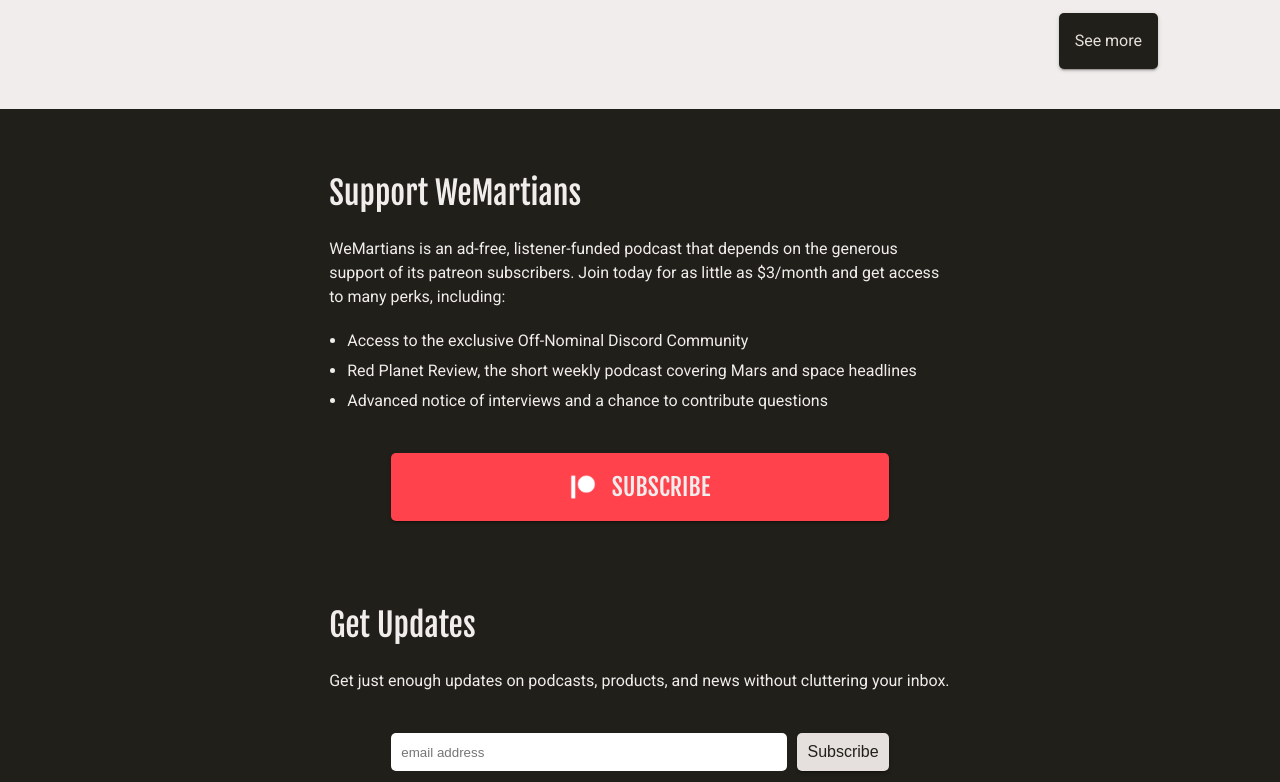
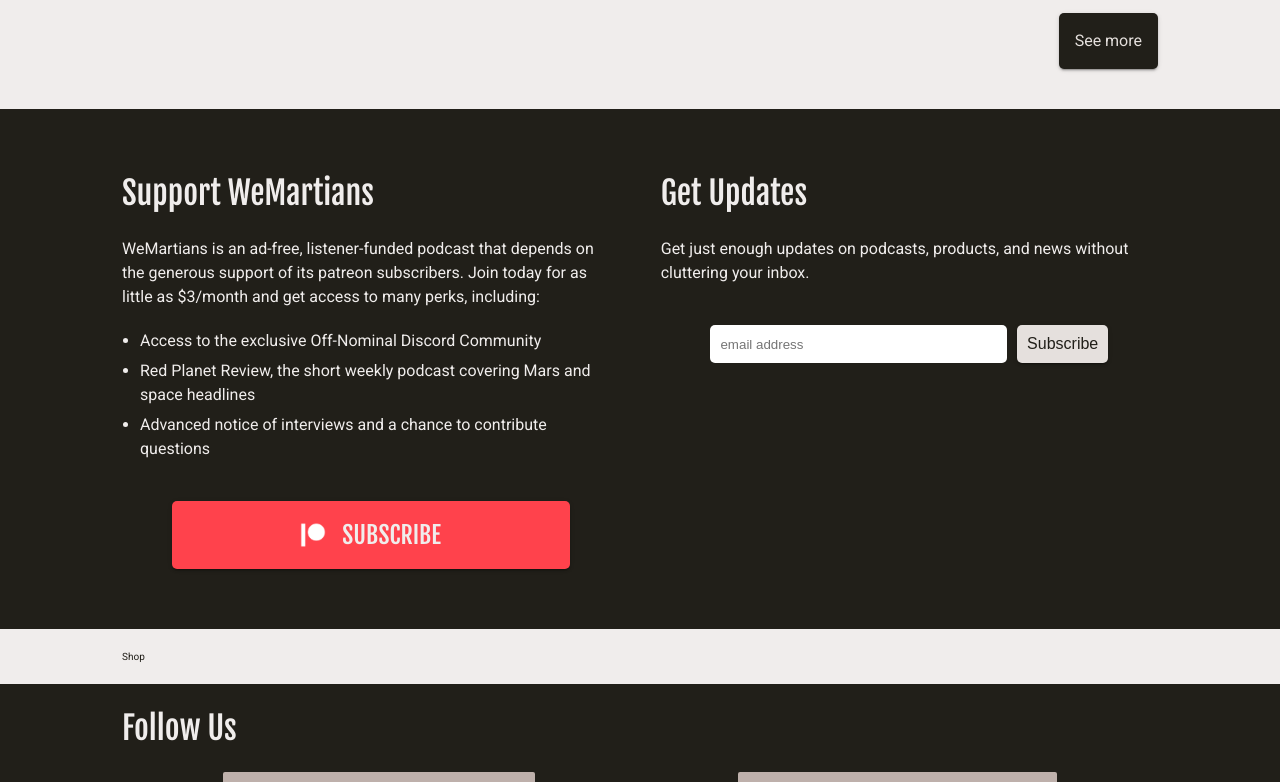
Before and after one commit to mendahu/wemartians, a Next.js app: page / in a window 1280 px wide. Shown: the part 678-1460 px from the top of the page. Built offline with nearby package versions, Linux system fonts and the light colour scheme.

Commit message:
Style CTA components

```diff
--- a/pages/index.tsx
+++ b/pages/index.tsx
@@ -43,10 +43,8 @@
         <Section background="light">
           <EpisodeCarousel episodes={mockEpisodeData} />
         </Section>
-        <Section background="dark">
+        <Section background="dark" className={styles.ctaContainer}>
           <PatreonCallToAction />
-        </Section>
-        <Section background="dark">
           <MailingListCallToAction />
         </Section>
         <Section background="light">Shop</Section>
--- a/src/components/MailchimpForm/MailchimpForm.tsx
+++ b/src/components/MailchimpForm/MailchimpForm.tsx
@@ -7,6 +7,7 @@
 
 export default function MailchimpForm(props: MailchimpFormProps) {
   const [email, setEmail] = useState('');
+  const [falseForm, setFalseForm] = useState('');
 
   return (
     <div className={styles.formContainer}>
@@ -37,7 +38,8 @@
               type="text"
               name="b_5b308fe85dae4499e221bae6e_3393e4d487"
               tabIndex={-1}
-              value=""
+              onChange={(e) => setFalseForm(e.target.value)}
+              value={falseForm}
             />
           </div>
           <div>
--- a/src/components/MailingListCallToAction/styles/MailingListCallToAction.module.css
+++ b/src/components/MailingListCallToAction/styles/MailingListCallToAction.module.css
@@ -1,21 +1,14 @@
-.title {
-  margin-top: 4rem;
+.container {
+  margin: 4rem 0rem;
+  width: 100%;
 }
 
 .mtop {
   margin-top: 2rem;
 }
 
-@media screen and (min-width: 500px) {
+@media screen and (min-width: 900px) {
   .container {
-    max-width: 80%;
-    margin: auto;
+    max-width: 48%;
   }
 }
-
-@media screen and (min-width: 700px) {
-  .container {
-    max-width: 60%;
-    margin: auto;
-  }
-}
--- a/src/components/PatreonCallToAction/styles/PatreonCallToAction.module.css
+++ b/src/components/PatreonCallToAction/styles/PatreonCallToAction.module.css
@@ -1,5 +1,5 @@
-.title {
-  margin-top: 4rem;
+.container {
+  margin: 4rem 0rem;
 }
 
 .mtop {
@@ -40,16 +40,8 @@
   margin-left: 1.6rem;
 }
 
-@media screen and (min-width: 500px) {
+@media screen and (min-width: 900px) {
   .container {
-    max-width: 80%;
-    margin: auto;
+    max-width: 48%;
   }
 }
-
-@media screen and (min-width: 700px) {
-  .container {
-    max-width: 60%;
-    margin: auto;
-  }
-}
--- a/src/components/Section/Section.tsx
+++ b/src/components/Section/Section.tsx
@@ -14,15 +14,16 @@
   children,
   className,
 }: SectionProps) {
-  const container = <div className={styles.container}>{children}</div>;
+  const container = (
+    <div className={classNames(styles.container, className)}>{children}</div>
+  );
   const Element = component;
 
   return (
     <Element
       className={classNames(
         styles.flexContainer,
-        styles[`${background}Background`],
-        className
+        styles[`${background}Background`]
       )}
     >
       {container}
--- /dev/null
+++ b/styles/Home.module.css
@@ -0,0 +1,5 @@
+.ctaContainer {
+  display: flex;
+  flex-wrap: wrap;
+  justify-content: space-between;
+}
```
